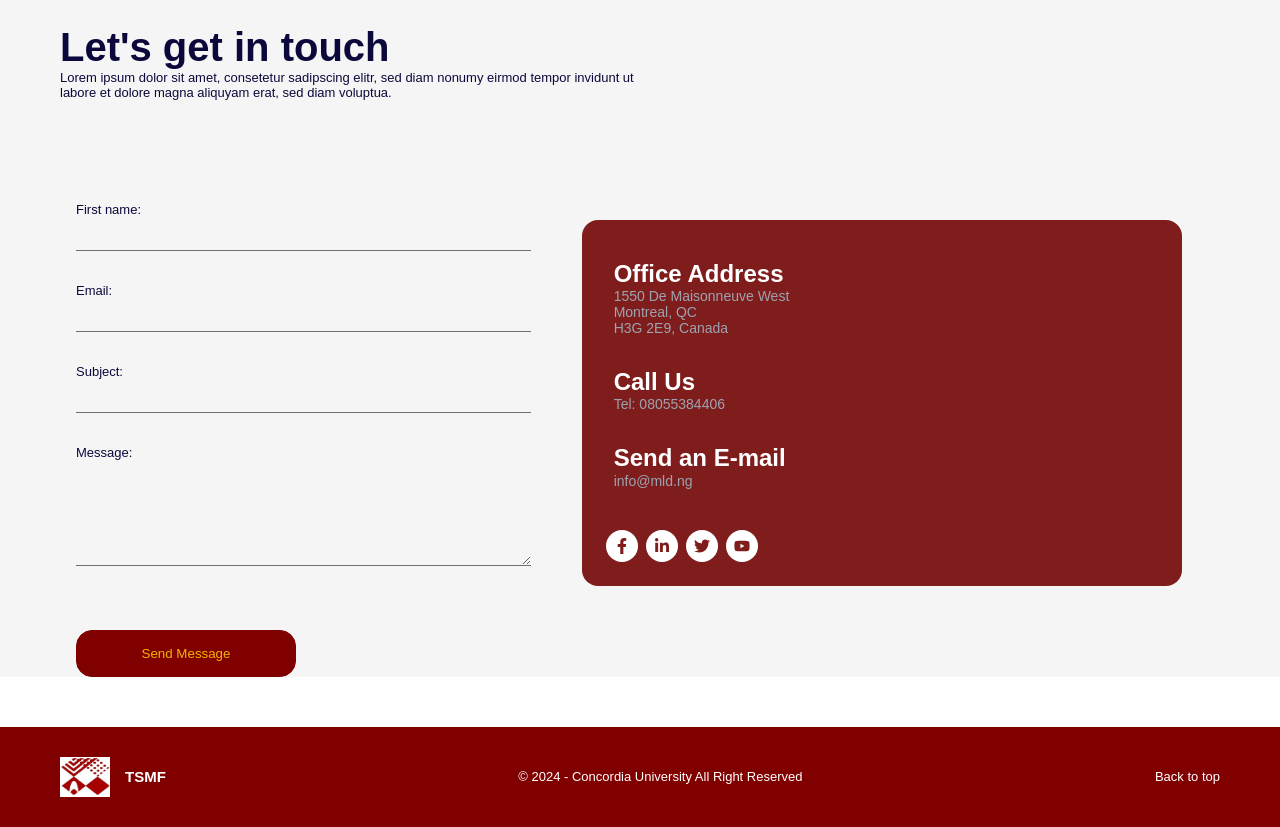
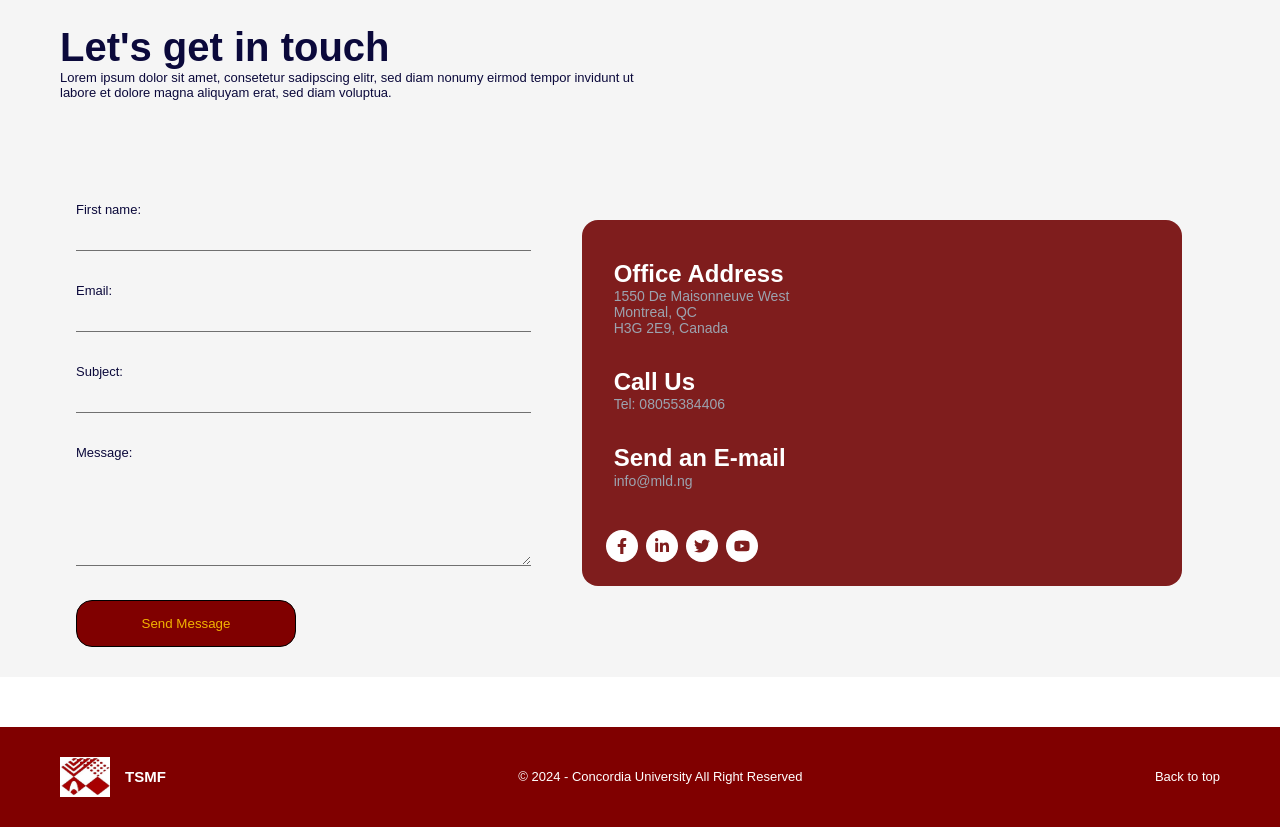
Before and after one commit to Yibhir0/tmsf-v2-concordia, a React (Create React App) app: page / in a window 1280 px wide. Shown: the part 7160-7987 px from the top of the page. Built offline with nearby package versions, Linux system fonts and the light colour scheme; a web font is replaced by a local one.

Commit message:
added contact us functionalities

```diff
--- a/package.json
+++ b/package.json
@@ -7,6 +7,7 @@
     "@testing-library/jest-dom": "^5.14.1",
     "@testing-library/react": "^11.2.7",
     "@testing-library/user-event": "^12.8.3",
+    "emailjs-com": "^3.2.0",
     "gh-pages": "^6.1.1",
     "react": "^17.0.2",
     "react-countup": "^6.5.3",
@@ -18,6 +19,8 @@
     "react-responsive-carousel": "^3.2.23",
     "react-scripts": "^5.0.1",
     "react-scroll": "^1.8.4",
+    "react-slick": "^0.28.1",
+    "slick-carousel": "^1.8.1",
     "styled-components": "^5.3.1",
     "web-vitals": "^1.1.2"
   },
--- a/src/components/Elements/Video.jsx
+++ b/src/components/Elements/Video.jsx
@@ -1,37 +1,46 @@
-
-
-// VideoSlider.js
 import React from 'react';
-import "react-responsive-carousel/lib/styles/carousel.min.css"; // Import the carousel CSS
 import styled from 'styled-components';
-import ReactPlayer from 'react-player'
-
+import ReactPlayer from 'react-player';
 
 const Container = styled.div`
   display: flex;
   justify-content: center;
   align-items: center;
-  text-align:center;
+  text-align: center;
+  width: 100%;
+  margin: 0 auto;
+`;
 
+const PlayerWrapper = styled.div`
+  width: 1000px;
+  height: 750px;
+  position: relative;
 
+  @media (max-width: 1200px) {
+    height: 600px; /* Adjust height for smaller screens */
+  }
 
+  @media (max-width: 900px) {
+    height: 450px; /* Adjust height for even smaller screens */
+  }
+
+  @media (max-width: 600px) {
+    height: 300px; /* Adjust height for very small screens */
+  }
 `;
 
 const Video = ({ url }) => {
   return (
-
     <Container>
+      <PlayerWrapper>
         <ReactPlayer
           url={url}
-      width={"1000px"}
-      height={"750px"}
+          width="100%"
+          height="100%"
           controls={true}
         />
-
+      </PlayerWrapper>
     </Container>
-
-
-
   );
 };
 
--- a/src/components/Nav/Sidebar.jsx
+++ b/src/components/Nav/Sidebar.jsx
@@ -51,10 +51,15 @@ export default function Sidebar({ sidebarOpen, toggleSidebar }) {
           </a>
         </li>
          <li className="semiBold font15 pointer flexCenter">
-          <a href="/" className="radius8 orangeBg alink myColor " style={{ padding: "10px 15px" }} activeClass="active"
-                    >
-            Contact Us
-          </a>
+
+          <Link style={{ padding: "10px 15px" }} className="radius8 orangeBg alink myColor "  to="contact" activeClass="active"
+             onClick={() => toggleSidebar(!sidebarOpen)}
+             spy={true}
+             smooth={true}
+             offset={-60}
+          >
+              Contact Us
+            </Link>
         </li>
       </UlStyle>
     </Wrapper>
--- a/src/components/Nav/TopNavbar.jsx
+++ b/src/components/Nav/TopNavbar.jsx
@@ -54,13 +54,11 @@ export default function TopNavbar() {
           <UlWrapperRight className="flexNullCenter">
             <li className="semiBold font15 pointer ">
             <Link  style={{ padding: "10px 30px 10px 0" }} className="nav-link"  to="/" >
-            Francais
+              Francais
             </Link>
 
             </li>
             <li className="semiBold font15 pointer flexCenter">
-
-
               <Link style={{ padding: "10px 15px" }} className="radius8 darkBg nav-link orangeColor"  to="contact" >
               Contact Us
             </Link>
--- a/src/components/Sections/Contact.jsx
+++ b/src/components/Sections/Contact.jsx
@@ -1,6 +1,7 @@
 
 import React from "react";
 import styled from "styled-components";
+import emailjs from 'emailjs-com';
 // Assets
 
 
@@ -14,10 +15,32 @@ export default function Contact() {
     youtube: 'https://www.linkedin.com/company/enlighteneering-inc-',
   };
 
+  // const SERVICE_ID = process.env.SERVICE_ID;
+  // const TEMPLATE_ID = process.env.TEMPLATE_ID;
+  //  const PUBLIC_KEY = process.env.PUBLIC_KEY;
+
+const SERVICE_ID = "service_qa4t9cl";
+const TEMPLATE_ID = "template_63z4n8u";
+const PUBLIC_KEY = "hJKfOqxEHWZ5v5XBL";
+
   const address = {
     line1: '1550 De Maisonneuve West',
     line2: 'Montreal, QC',
     line3: 'H3G 2E9, Canada',
+  };
+  const handleOnSubmit = (e) => {
+
+    console.log(PUBLIC_KEY);
+    console.log(e.target);
+    e.preventDefault();
+    emailjs.sendForm(SERVICE_ID, TEMPLATE_ID, e.target, PUBLIC_KEY)
+      .then((result) => {
+        alert('Message Sent Successfully')
+      }, (error) => {
+        console.log(error.text);
+        alert('Something went wrong!')
+      });
+    e.target.reset()
   };
 
   return (
@@ -34,19 +57,23 @@ export default function Contact() {
           </HeaderInfo>
           <ContentWrapper>
           <div className="col-xs-10 col-sm-10 col-md-5 col-lg-5">
-              <Form>
+              <Form onSubmit = {handleOnSubmit}>
                 <label className="font13">First name:</label>
                 <input type="text" id="fname" name="fname" className="font20 extraBold" />
                 <label className="font13">Email:</label>
                 <input type="text" id="email" name="email" className="font20 extraBold" />
                 <label className="font13">Subject:</label>
-                <input type="text" id="subject" name="subject" className="font20 extraBold" />
+                <input type="text" id="subject" name="subject" className="font20 extraBold"  />
                 <label className="font13">Message:</label>
-                <textarea rows="3" cols="50" type="text" id="message" name="message" className="font20 extraBold" />
+                <textarea rows="3" cols="50" type="text" id="message" name="message" className="font20 extraBold"  />
+
+              <SumbitWrapper className="flex">
+
+                <ButtonInput type="submit" value="Send Message" className="pointer animate radius8" style={{ maxWidth: "220px" }} >
+                Send Message
+                </ButtonInput>
+              </SumbitWrapper>
               </Form>
-              <SumbitWrapper className="flex">
-                <ButtonInput type="submit" value="Send Message" className="pointer animate radius8" style={{ maxWidth: "220px" }} />
-              </SumbitWrapper>
         </div>
           <ContactCard
             address={address}
@@ -93,8 +120,8 @@ const Form = styled.form`
   }
 `;
 
-const ButtonInput = styled.input`
-  border: 1px solid #800000;
+const ButtonInput = styled.button`
+  border: 1px solid black;
   background-color: #800000;
   width: 100%;
   padding: 15px;
--- a/src/components/Sections/Gallery.jsx
+++ b/src/components/Sections/Gallery.jsx
@@ -27,7 +27,7 @@ export default function Gallery() {
           </div>
           <div className="row flexCenter">
             <div style={{ margin: "50px 0", width: "200px" }}>
-              <FullButton title="Load More" action={() => alert("clicked")} />
+              <FullButton title="See More" action={() => alert("clicked")} />
             </div>
           </div>
         </div>
```
Also changed, not shown: 2 other files (tests, documents, lock files or other folders). Lines whose indentation alone changed are shown as unchanged.
